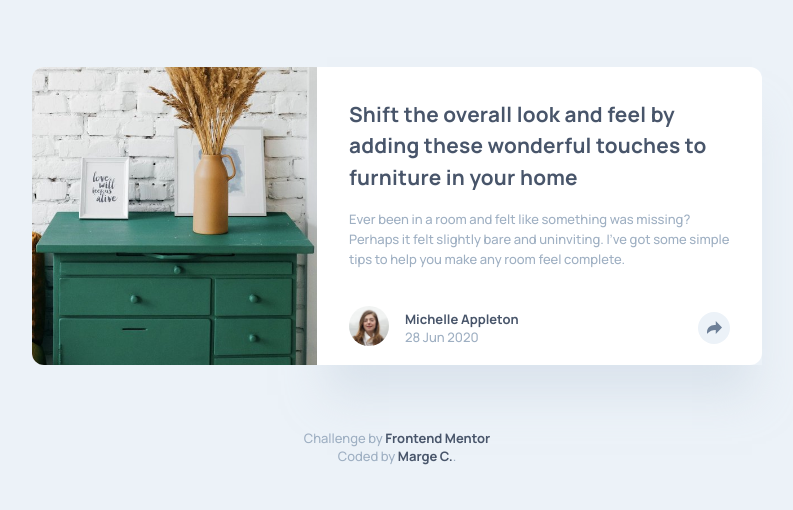
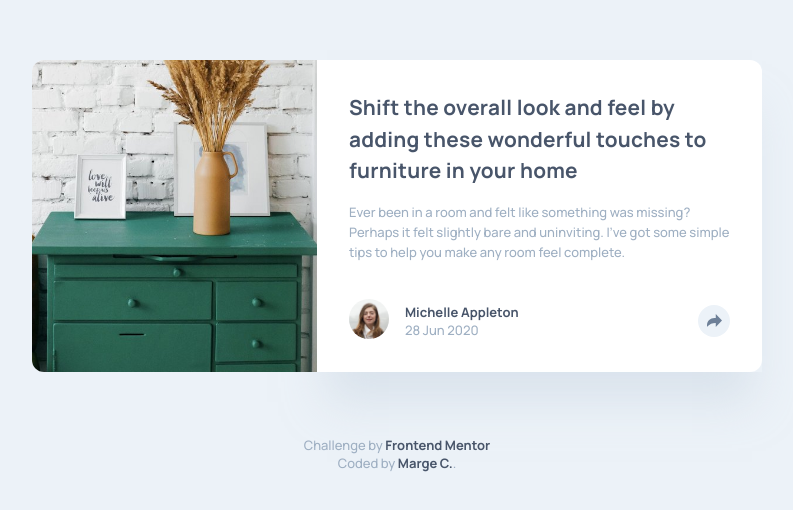
Before and after one commit to msunji/fe-mentor-article-preview, a website: page index.html in a window 1280 px wide. Shown: the part 134-644 px from the top of the page, without its empty margins (243-1036 px from the left). Drawn offline with Linux system fonts and the light colour scheme.

Commit message:
Add more bottom padding to article details div

```diff
--- a/src/styles/styles.scss
+++ b/src/styles/styles.scss
@@ -214,6 +214,7 @@ footer {
 
     .article {
       &__details {
+        padding-bottom: 1.8rem;
         &__share {
           position: relative;
           &__options {
```
Also changed, not shown: dist/styles/styles.css.
